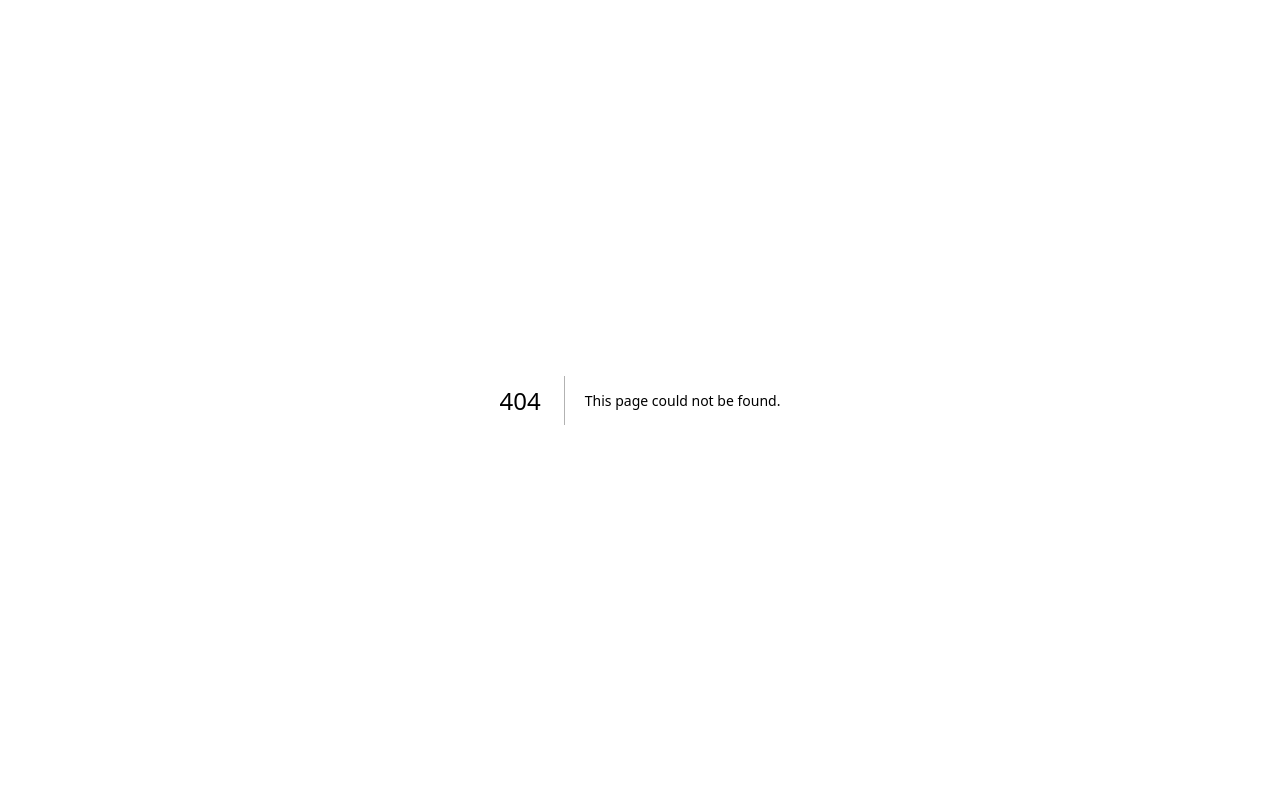
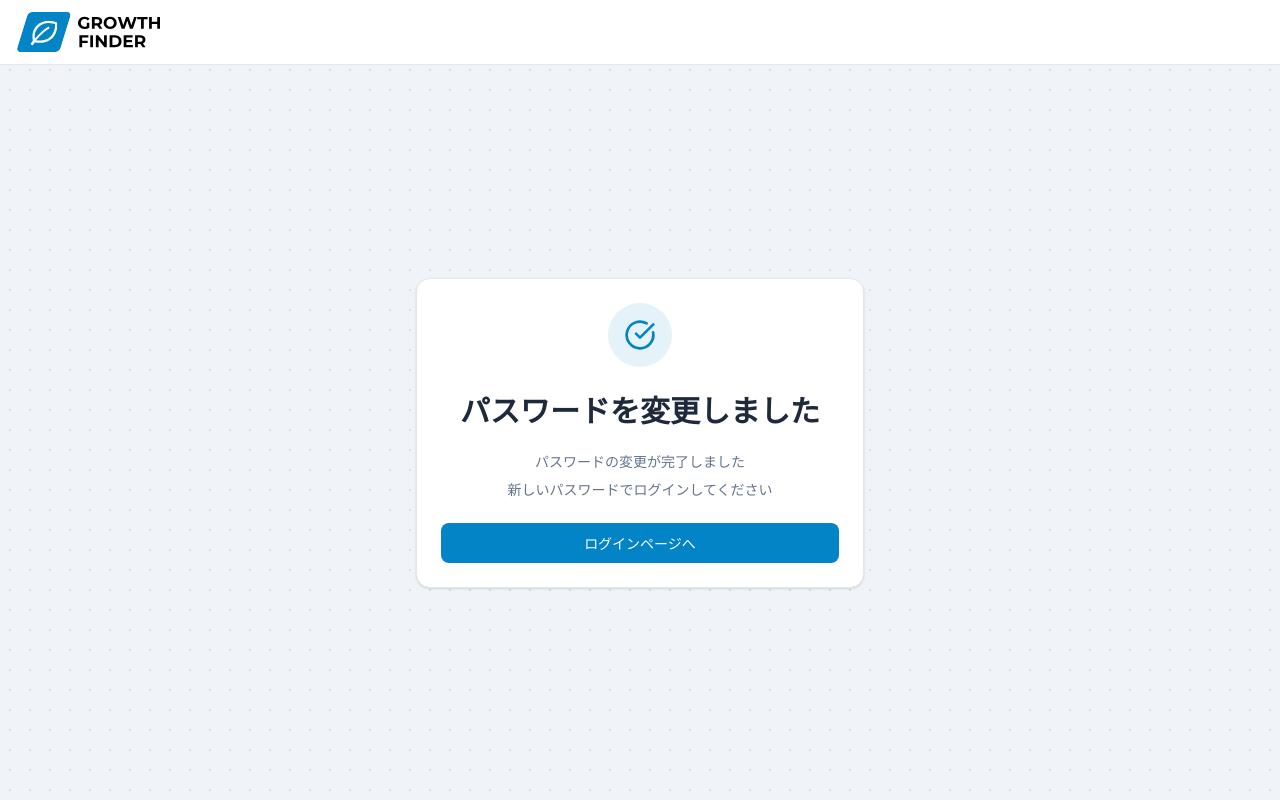
Before and after one commit to takeshi0518/growth-finder, a Next.js app: page /complete in a window 1280 px wide. Before the commit this address had no page. Built offline with nearby package versions, Linux system fonts and the light colour scheme.

Commit message:
feat: パスワード変更完了画面を実装

```diff
--- /dev/null
+++ b/src/app/(auth)/complete/page.tsx
@@ -0,0 +1,45 @@
+import { Icons } from '@/components/icon/icons';
+import { Button } from '@/components/ui/button';
+import {
+  Card,
+  CardContent,
+  CardFooter,
+  CardHeader,
+  CardTitle,
+} from '@/components/ui/card';
+import Link from 'next/link';
+
+export default function CompletePage() {
+  return (
+    <Card className="w-full max-w-md">
+      <CardHeader className="text-center space-y-4">
+        <div className="flex justify-center">
+          <div className="w-16 h-16 rounded-full flex items-center justify-center bg-primary/10">
+            <Icons.CheckCircle className="text-primary w-8 h-8" />
+          </div>
+        </div>
+
+        <CardTitle className="text-2xl md:text-3xl">
+          パスワードを変更しました
+        </CardTitle>
+      </CardHeader>
+
+      <CardContent className="space-y-6 text-center">
+        <div className="space-y-2">
+          <p className="text-sm text-muted-foreground">
+            パスワードの変更が完了しました
+          </p>
+          <p className="text-sm text-muted-foreground">
+            新しいパスワードでログインしてください
+          </p>
+        </div>
+      </CardContent>
+
+      <CardFooter className="flex justify-center">
+        <Button asChild size="lg" className="w-full">
+          <Link href="/login">ログインページへ</Link>
+        </Button>
+      </CardFooter>
+    </Card>
+  );
+}
```
